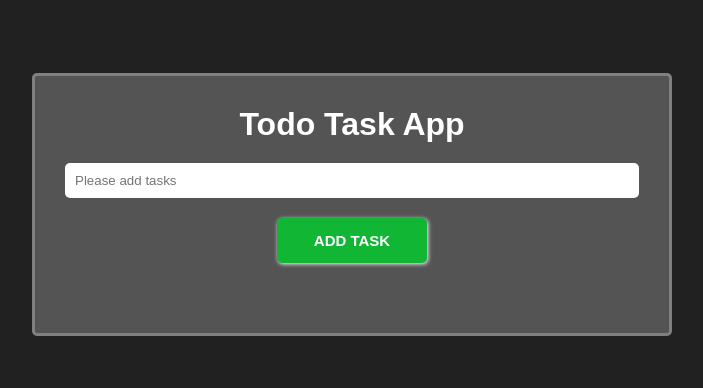
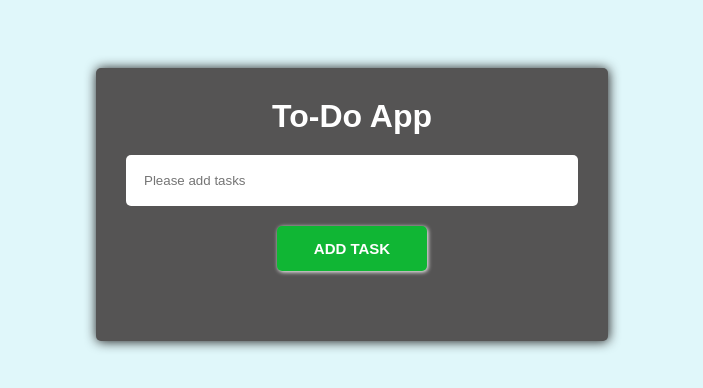
Before and after one commit to Mohib-Digital/todo-list-task-using-html-css-js, a plain HTML site: page index.html in a window 1280 px wide. Shown: the part 196-584 px from the top of the page, without its empty margins (288-991 px from the left). Drawn offline with Linux system fonts and the light colour scheme.

Commit message:
update codes

```diff
--- a/index.html
+++ b/index.html
@@ -10,7 +10,7 @@
   <div class="container">
     <!-- Todo Conatiner -->
     <div class="todo-container">
-      <h1>Todo Task App</h1>
+      <h1>To-Do App</h1>
       <input type="text" id="textInput" placeholder="Please add tasks">
       <button id="addTask">Add Task</button>
     </div>
--- a/scripts.js
+++ b/scripts.js
@@ -8,7 +8,7 @@ const showTask = document.getElementById('showTask');
 addTask.addEventListener('click', () => {
 // create condition for empty value
   if (!textInput.value.trim()) {
-   alert('Please type todo task!')
+   alert('Your task cannot be empty. Please enter a task before adding it to the list.')
    return; // Stop further execution if input is empty
   }
 
--- a/style.css
+++ b/style.css
@@ -5,7 +5,7 @@
 }
 
 body {
-  background-color: #212121;
+  background-color: #e0f7fa;
   color: #fff;
   width: 100vw;
   height: 100vh;
@@ -15,18 +15,26 @@ body {
   font-family: sans-serif;
 }
 
+
 .container {
-width: 50%;
+width: 40%;
 display: flex;
 flex-direction: column;
 justify-content: center;
 align-items: center;
-border: 3px solid gray;
 text-align: center;
 padding: 10px;
 background-color: #555454;
 border-radius: 5px;
+box-shadow: 0.5px 0.5px 12px rgba(24, 22, 22, 1);
+transition: all ease 0.3s;
+}
 
+.container:hover {
+  box-shadow: 1px 1px 16px 10px rgba(24, 22, 22, 5);
+  border-top: 5px solid #ccc;
+  border-bottom: 2px solid #a09090;
+  cursor: pointer;
 }
 
 .todo-container {
@@ -36,7 +44,6 @@ border-radius: 5px;
   gap: 20px;
   border-radius: 5px;
   padding: 20px;
-  /* background-color: #555454; */
 }
 
 #addTask {
@@ -62,7 +69,7 @@ border-radius: 5px;
 }
 
 input {
-  padding: 10px;
+  padding: 18px;
   border-radius: 5px;
   border: none;
   outline: none;
```
